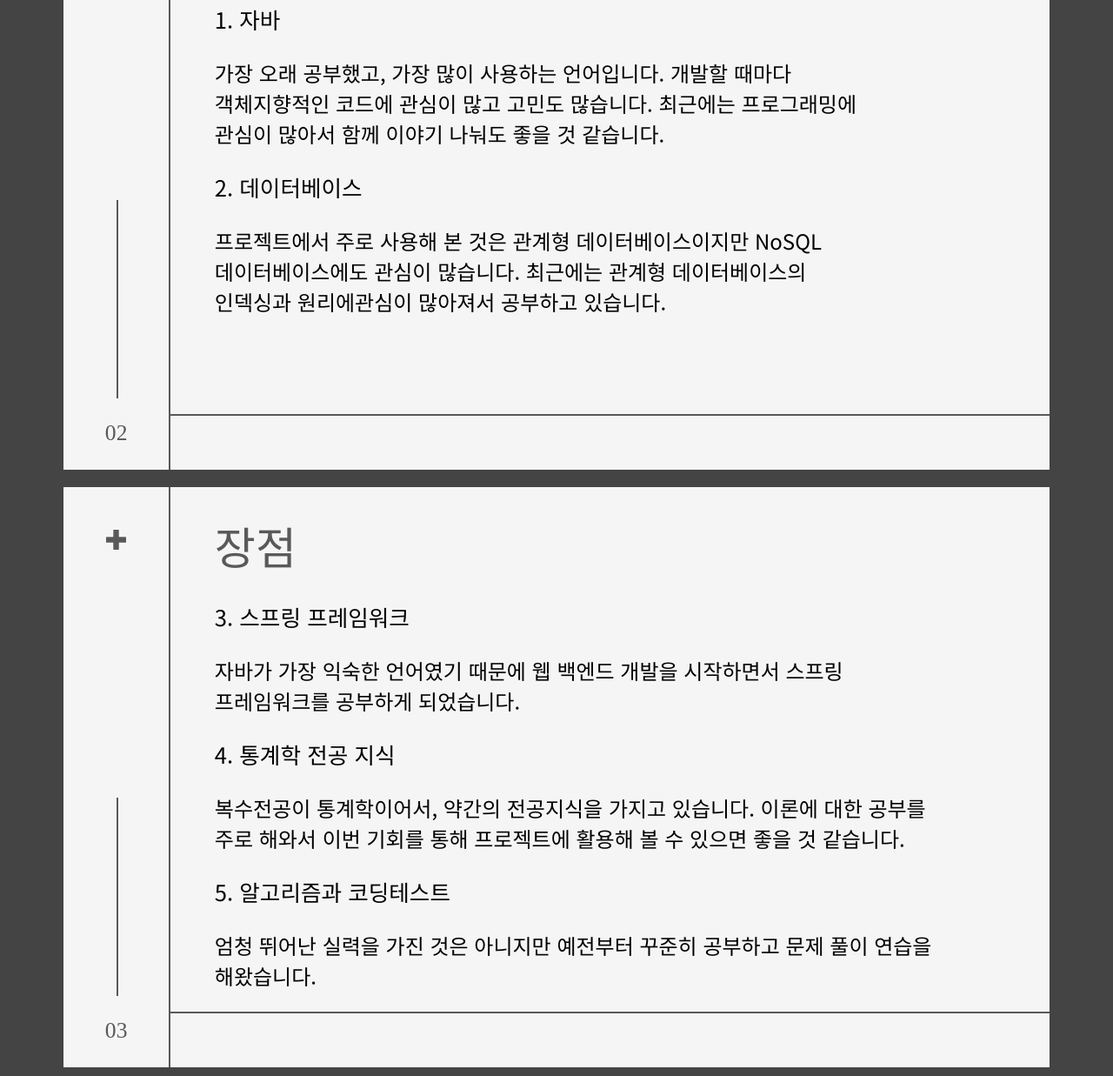
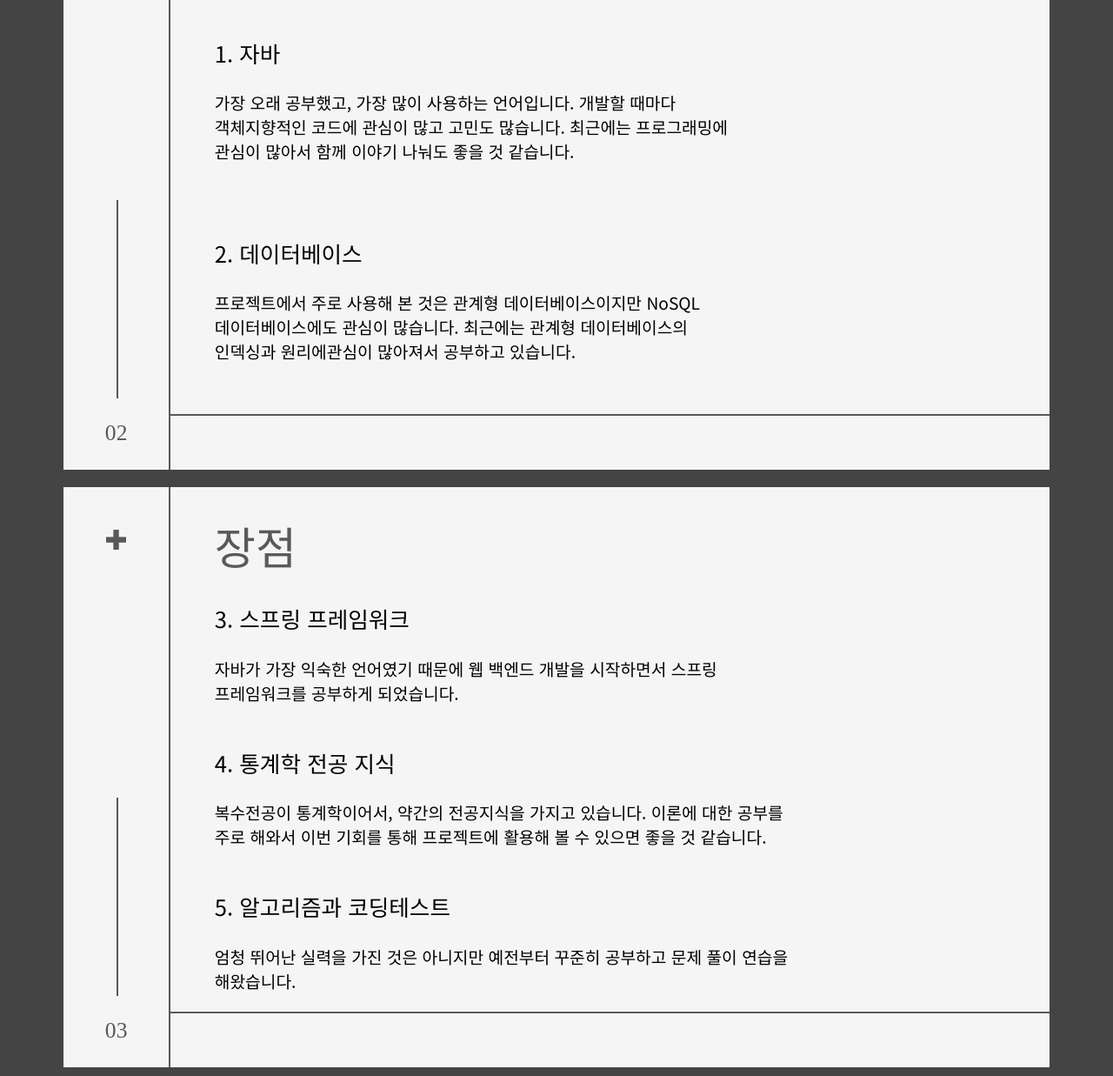
Before and after one commit to NamJihyun99/web-introduce-myself, a plain HTML site: page index.html in a window 1280 px wide. Shown: the part 1511-2748 px from the top of the page at 87% size. Drawn offline with Linux system fonts and the light colour scheme; files whose address does not match are found by name; a web font is replaced by a local one.

Commit message:
fix: 3가지 항목 페이지 간격 조정

```diff
--- a/css-back.css
+++ b/css-back.css
@@ -65,7 +65,7 @@ body {
 }
 
 .icon-slide {
-  width:  min(1.8vw, 1.8em);
+  width: min(1.8vw, 1.8em);
   margin-top: 40%;
   margin-left: 40%;
 }
@@ -109,32 +109,24 @@ main {
   color: black;
   font-family: "Noto Sans KR", sans-serif;
   margin-left: 5%;
+  flex: 8;
+  display: flex;
   flex-direction: column;
-  justify-content: center;
-  flex: 8;
+  justify-content: space-evenly;
 }
 
 .horizontal {
   border-style: solid none none none;
   border-width: max(0.2vw, 1px);
   width: 100%;
-  height: auto;
+  height: 10%;
   flex: 1;
 }
 
 .content-title {
-  font-size: min(3vw, 3em);
-}
-
-.three-title {
   font-size: min(2vw, 2em);
 }
 
-.three-content {
-  font-size: min(1vw, 1em);
+.content-content {
+  font-size: min(1.5vw, 1.5em);
 }
-
-.content-content {
-  font-size: min(2vw, 1.5em);
-  vertical-align: top;
-}
--- a/index.html
+++ b/index.html
@@ -31,20 +31,20 @@
       <main>
         <div class="page-title">좋아하는 것</div>
         <div class="content">
-          <!-- <div class="content-item"> -->
+          <div class="content-item">
             <p class="content-title">북 스터디</p>
             <p class="content-content">
               기술서적을 다른 사람들과 함께 읽는 것을 좋아합니다.<br />
               클린 코드, JPA 프로그래밍, 이펙티브 자바 등
             </p>
-          <!-- </div> -->
-          <!-- <div class="content-item"> -->
+          </div>
+          <div class="content-item">
             <p class="content-title">뮤지컬</p>
             <p class="content-content">
               킹키부츠, 레드북, 마타하리, 멤피스, 지킬앤하이드 등등...<br />
               가끔 수업끝나자마자 가방들고 빠르게 사라질 수도 있습니다...ㅎㅎ
             </p>
-          <!-- </div> -->
+          </div>
         </div>
         <div class="horizontal"></div>
       </main>
@@ -60,22 +60,22 @@
       <main>
         <div class="page-title">장점</div>
         <div class="content three">
-          <!-- <div class="content-item"> -->
-            <p class="content-title three-title">1. 자바</p>
-            <p class="content-content three-content">
+          <div class="content-item">
+            <p class="content-title">1. 자바</p>
+            <p class="content-content">
               가장 오래 공부했고, 가장 많이 사용하는 언어입니다. 개발할 때마다<br />
               객체지향적인 코드에 관심이 많고 고민도 많습니다. 최근에는 프로그래밍에 <br>
               관심이 많아서 함께 이야기 나눠도 좋을 것 같습니다.
             </p>
-          <!-- </div> -->
-          <!-- <div class="content-item"> -->
-            <p class="content-title three-title">2. 데이터베이스</p>
-            <p class="content-content three-content">
+          </div>
+          <div class="content-item">
+            <p class="content-title">2. 데이터베이스</p>
+            <p class="content-content">
               프로젝트에서 주로 사용해 본 것은 관계형 데이터베이스이지만 NoSQL<br />
               데이터베이스에도 관심이 많습니다. 최근에는 관계형 데이터베이스의<br />
               인덱싱과 원리에관심이 많아져서 공부하고 있습니다.
             </p>
-          <!-- </div> -->
+          </div>
         </div>
         <div class="horizontal"></div>
       </main>
@@ -92,22 +92,22 @@
         <div class="page-title">장점</div>
         <div class="content three">
           <div class="content-item">
-            <p class="content-title three-title">3. 스프링 프레임워크</p>
-            <p class="content-content three-content">
+            <p class="content-title">3. 스프링 프레임워크</p>
+            <p class="content-content">
               자바가 가장 익숙한 언어였기 때문에 웹 백엔드 개발을 시작하면서 스프링<br>
               프레임워크를 공부하게 되었습니다.
             </p>
           </div>
           <div class="content-item">
-            <p class="content-title three-title">4. 통계학 전공 지식</p>
-            <p class="content-content three-content">
+            <p class="content-title">4. 통계학 전공 지식</p>
+            <p class="content-content">
               복수전공이 통계학이어서, 약간의 전공지식을 가지고 있습니다. 이론에 대한 공부를<br>
               주로 해와서 이번 기회를 통해 프로젝트에 활용해 볼 수 있으면 좋을 것 같습니다.
             </p>
           </div>
           <div class="content-item">
-            <p class="content-title three-title">5. 알고리즘과 코딩테스트</p>
-            <p class="content-content three-content">
+            <p class="content-title">5. 알고리즘과 코딩테스트</p>
+            <p class="content-content">
               엄청 뛰어난 실력을 가진 것은 아니지만 예전부터 꾸준히 공부하고 문제 풀이 연습을 <br>
               해왔습니다.
             </p>
```
